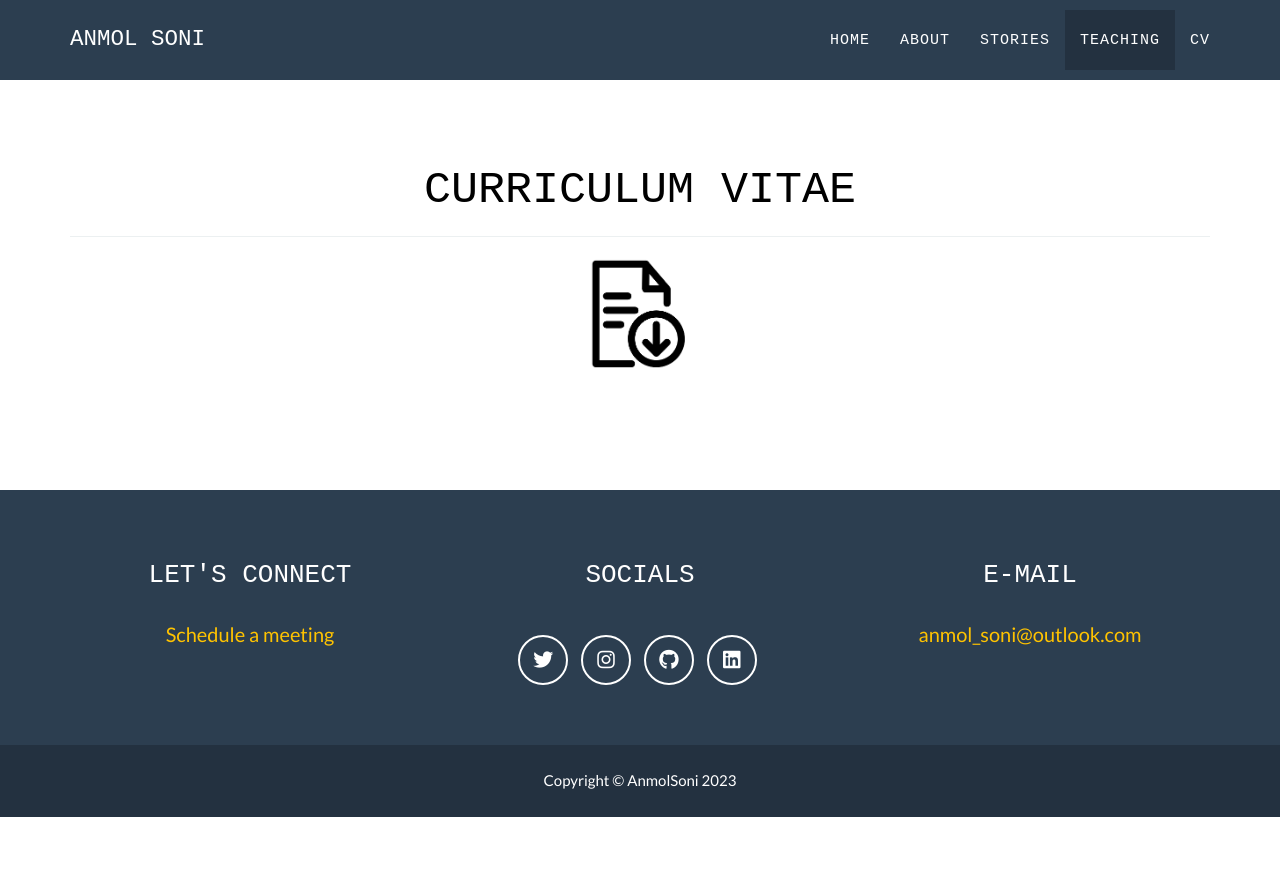
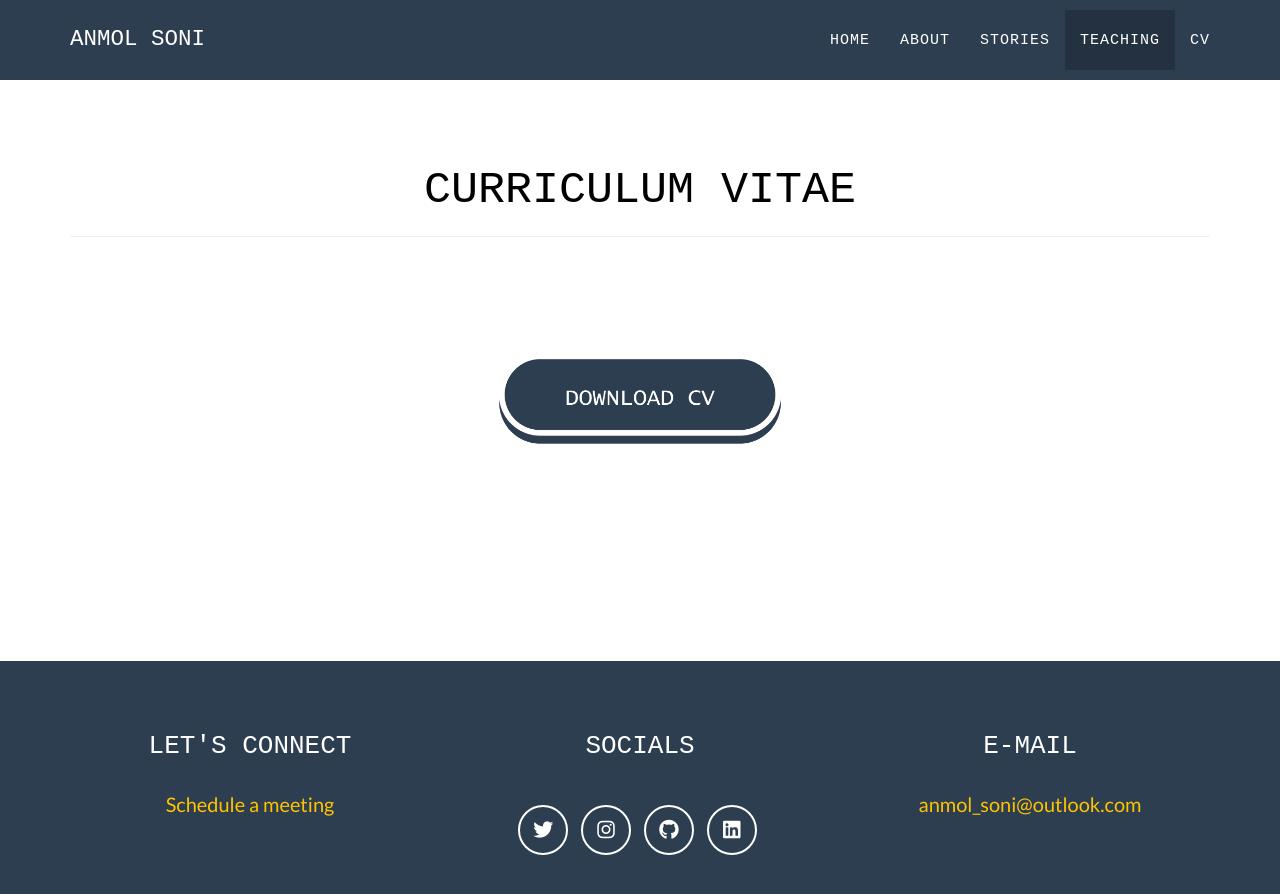
Before and after one commit to SoniAnmol/SoniAnmol.github.io, a Jekyll site: the page built from _posts/2022-09-27-msc_thesis.markdown, in a window 1280 px wide and 900 px high, scrolled down 3109 px. Shown: the top 894 px of the window. Built offline with Jekyll 4.4.1, drawn with Linux system fonts in a browser that asks for light colours; some web fonts are replaced; before the commit the page ends 3926 px from its top, so only the background shows below that.

Commit message:
updated download_button.png

```diff
--- a/_includes/contact.html
+++ b/_includes/contact.html
@@ -10,7 +10,7 @@
     <div class="img-centered">
       <center>
         <a href="../gallery/Anmol_Soni_Resume_19-09-2022-14-02-45.pdf">
-      <img src="../img/download_button.png" style="width: 100px; right: center">
+      <img src="../img/download_button.png" style="width: 500px; right: center">
       </a>
       </center>
     </div>
```
Also changed, not shown: img/download_button.png.
